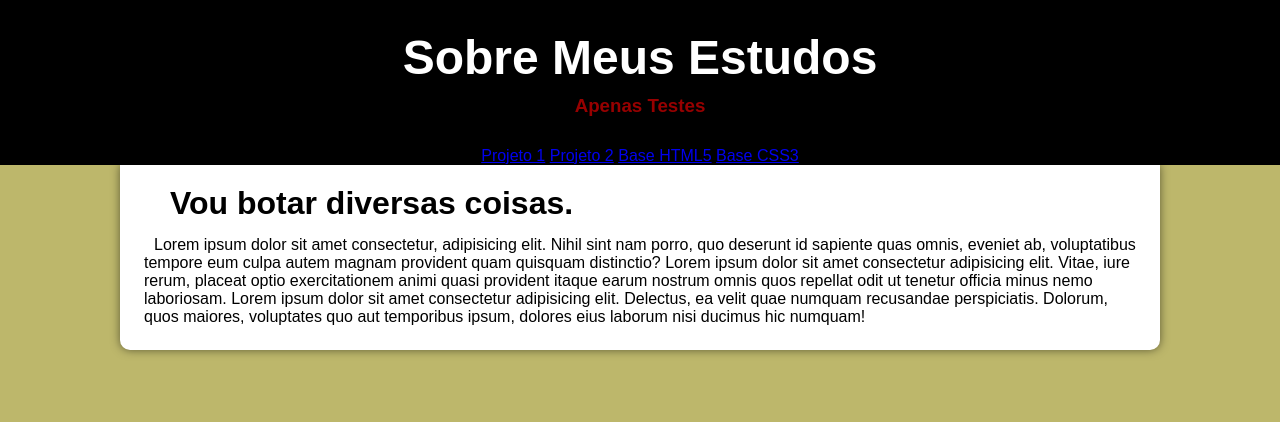
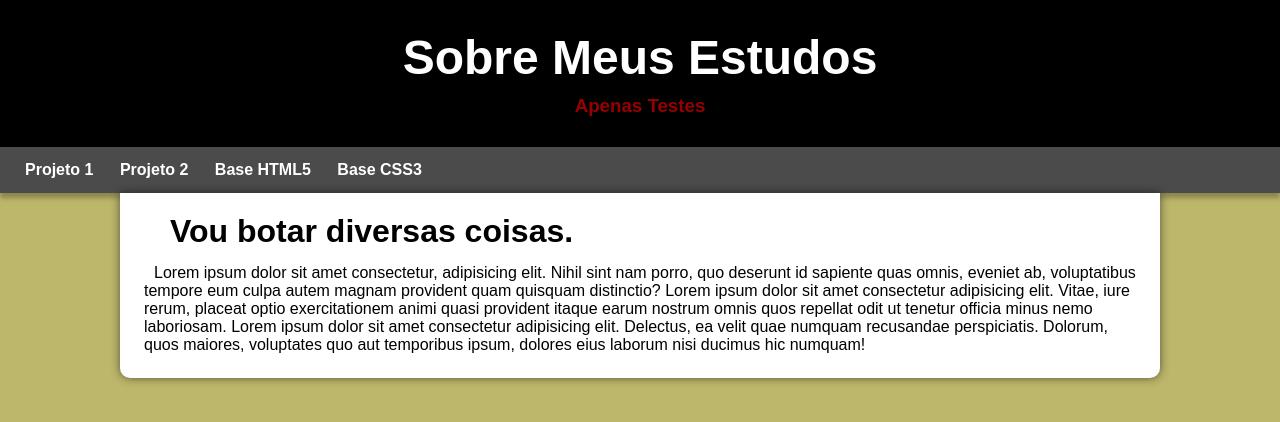
Before and after one commit to ArthurDutra7/html, a plain HTML site: page exerc/HTML/teste.ex/teste.html in a window 1280 px wide. Drawn offline with Linux system fonts and the light colour scheme.

Commit message:
fiz novo

```diff
--- a/exerc/HTML/teste.ex/style.css
+++ b/exerc/HTML/teste.ex/style.css
@@ -5,7 +5,6 @@
 
 body{
     font-family: Arial, Helvetica, sans-serif;
-    text-align: center;
     background-color: darkkhaki;
 }
 
@@ -18,21 +17,45 @@ header > h1{
     padding-top: 30px;
     padding-bottom: 10px;
     font-size: 3em;
+    text-align: center;
 }
 
 header > h3{
     padding-bottom: 30px;
     color: rgb(151, 0, 0);
+    text-align: center;
+}
+
+nav{
+    text-align: left;
+    padding: 14px;
+    background-color: rgb(75, 75, 75);
+    box-shadow: 0px 5px 5px rgba(0, 0, 0, 0.274);
+
+}
+nav > a{
+    color: white;
+    padding: 11px;
+    text-decoration: none;
+    font-weight: bold;
+    transition-duration: 0.5s;
+    border-radius: 6px;
+}
+
+nav > a:hover{
+    background-color: rgba(243, 217, 177, 0.795);
+    color: rgba(253, 61, 61, 0.897);
 }
 
 main{
+    text-align: center;
     min-width: 300px;
     max-width: 1000px;
     background-color: white;
     margin: auto;
     margin-bottom: 30px;
     padding: 20px;
-    box-shadow: 0px 0px 10px rgba(0, 0, 0, 0.514);
+    box-shadow: 0px 0px 10px rgba(0, 0, 0, 0.548);
     border-bottom-left-radius: 10px;
     border-bottom-right-radius: 10px;
 }
--- a/exerc/HTML/teste.ex/teste.html
+++ b/exerc/HTML/teste.ex/teste.html
@@ -10,11 +10,13 @@
     <header>
         <h1>Sobre Meus Estudos</h1>
         <h3>Apenas Testes</h3>
+    </header>
+    <nav>
         <a href="https://arthurdutra7.github.io/projeto-android/" target="block">Projeto 1</a>
         <a href="https://arthurdutra7.github.io/projeto-cordel/" target="block">Projeto 2</a>
-        <a href="https://arthurdutra7.github.io/html/">Base HTML5</a>
-        <a href="CSS">Base CSS3</a>
-    </header>
+        <a href="https://arthurdutra7.github.io/html/exerc/HTML/index.html" target="block">Base HTML5</a>
+        <a href="https://arthurdutra7.github.io/html/exerc/CSS" target="block">Base CSS3</a>
+    </nav>
     <main>
         <h1>Vou botar diversas coisas.</h1>
         <p>Lorem ipsum dolor sit amet consectetur, adipisicing elit. Nihil sint nam porro, quo deserunt id sapiente quas omnis, eveniet ab, voluptatibus tempore eum culpa autem magnam provident quam quisquam distinctio? Lorem ipsum dolor sit amet consectetur adipisicing elit. Vitae, iure rerum, placeat optio exercitationem animi quasi provident itaque earum nostrum omnis quos repellat odit ut tenetur officia minus nemo laboriosam. Lorem ipsum dolor sit amet consectetur adipisicing elit. Delectus, ea velit quae numquam recusandae perspiciatis. Dolorum, quos maiores, voluptates quo aut temporibus ipsum, dolores eius laborum nisi ducimus hic numquam!</p>
```
